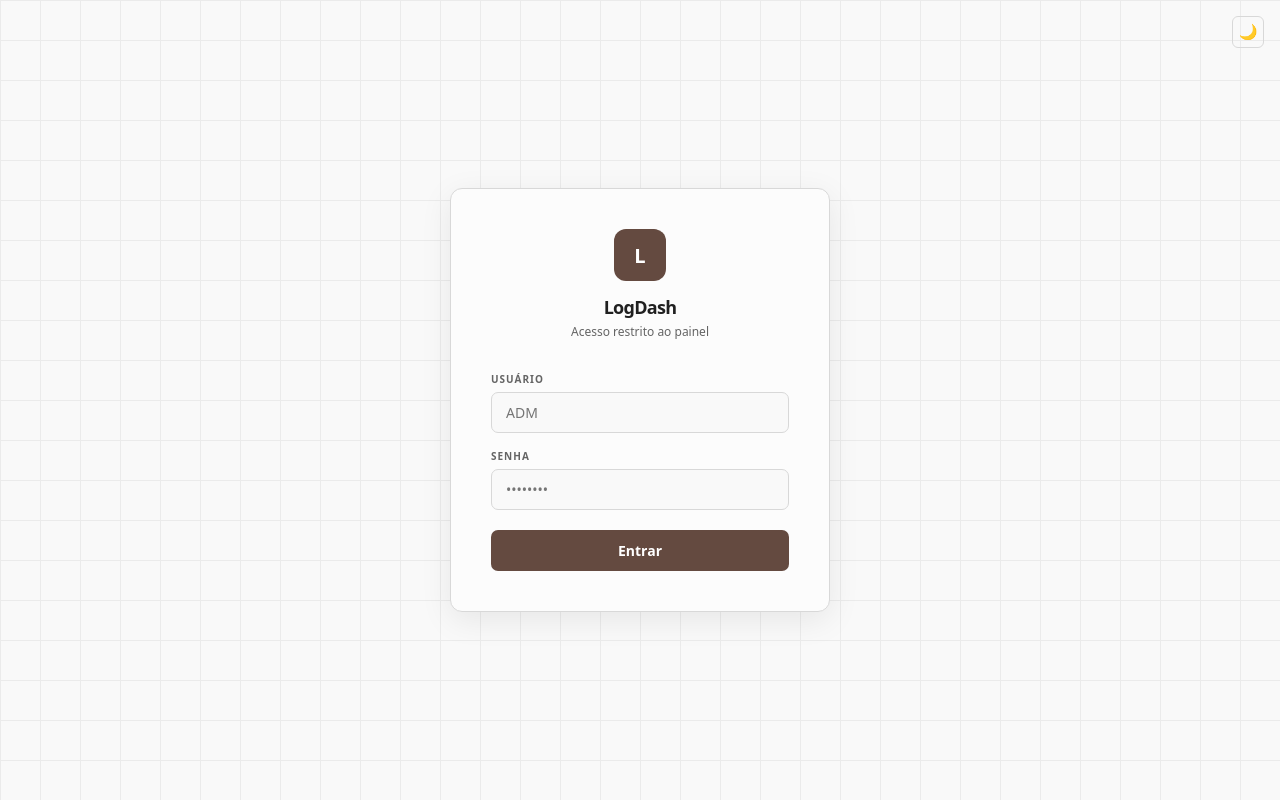
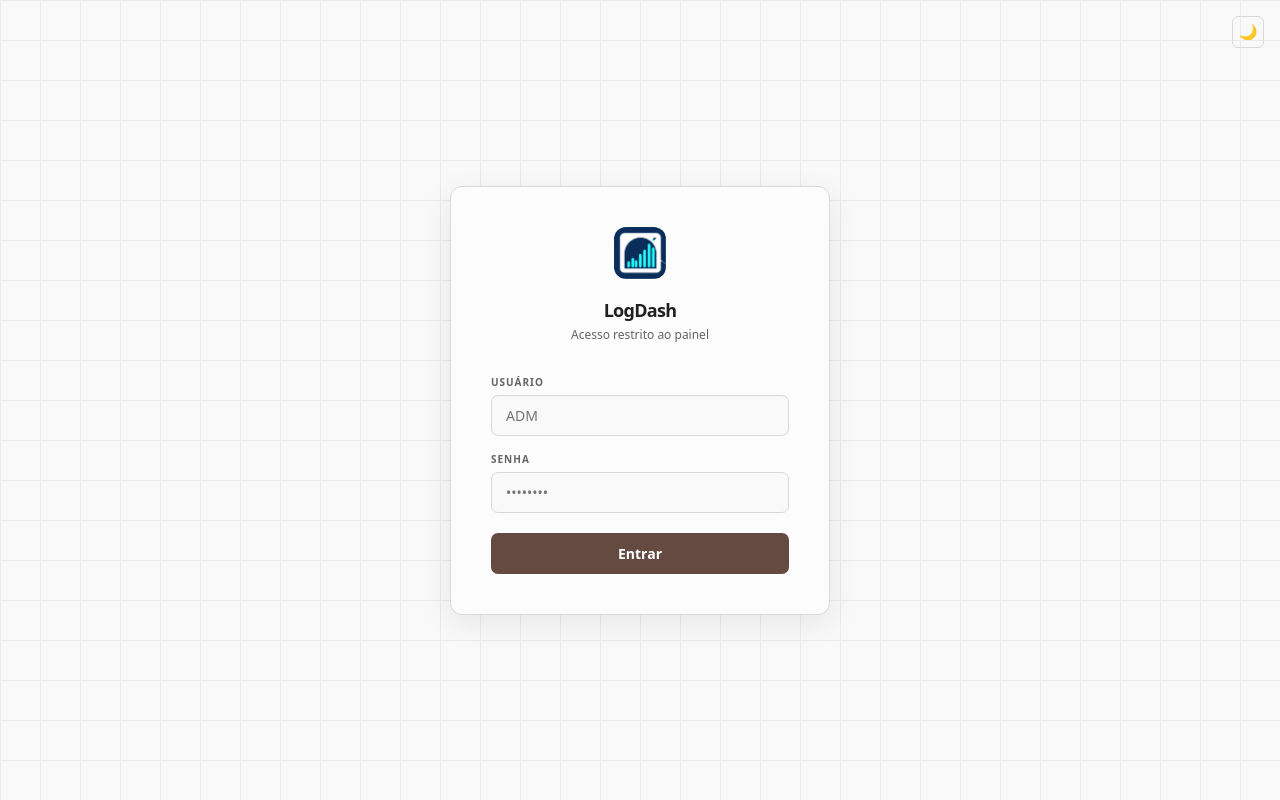
Before and after one commit to joao12345-junior/Dashboard_JSON, a React (Vite) app: page / in a window 1280 px wide. Built offline with nearby package versions, Linux system fonts and the light colour scheme; no server answers.

Commit message:
modified:   src/pages/Login.tsx

```diff
--- a/src/pages/Login.tsx
+++ b/src/pages/Login.tsx
@@ -82,23 +82,16 @@ export function LoginPage() {
 				}}
 			>
 				<div style={{ textAlign: "center", marginBottom: 32 }}>
-					<div
+					<img
+						src="/image/favicon/LogDashFavicon.png"
+						alt="LogDash"
 						style={{
 							width: 52,
 							height: 52,
 							borderRadius: 12,
-							backgroundColor: "var(--primary)",
-							display: "inline-flex",
-							alignItems: "center",
-							justifyContent: "center",
-							color: "var(--primary-foreground)",
-							fontSize: 20,
-							fontWeight: 900,
 							marginBottom: 14,
 						}}
-					>
-						L
-					</div>
+					/>
 					<div
 						style={{
 							fontSize: 18,
```
